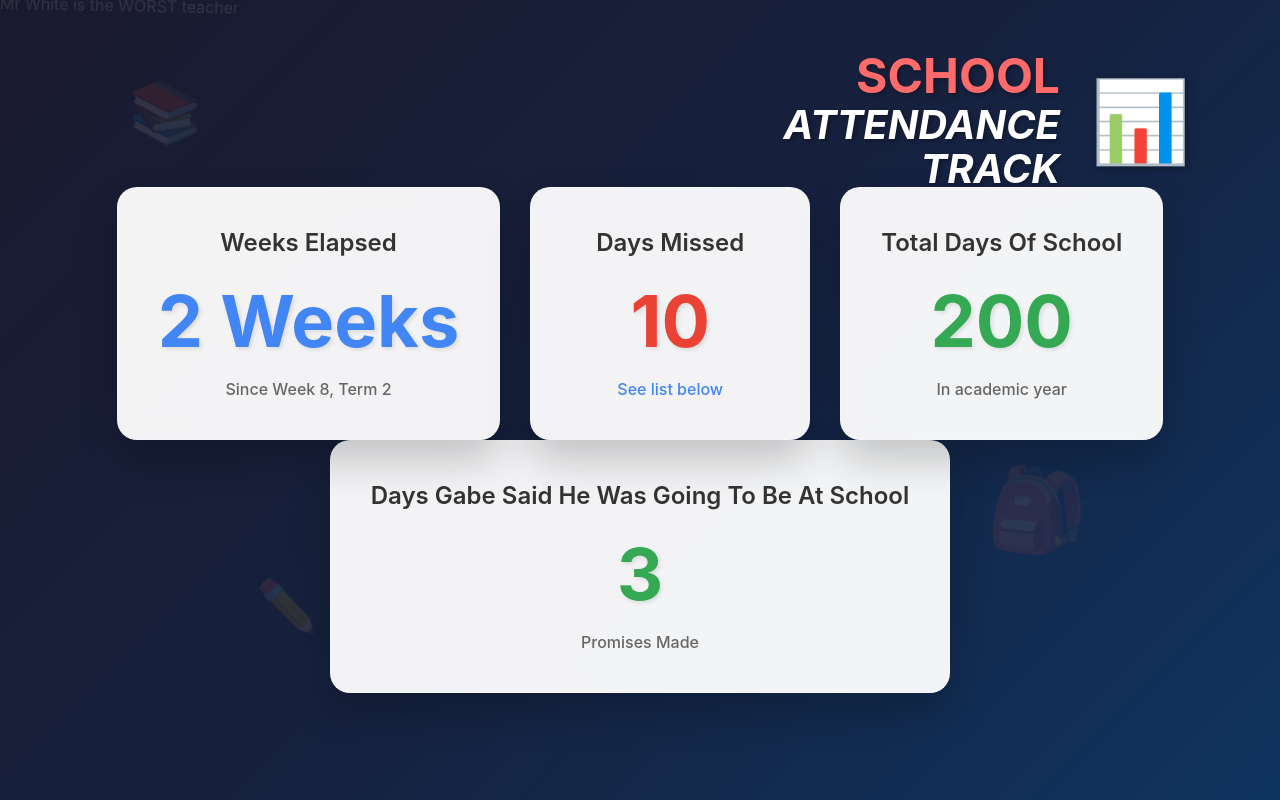
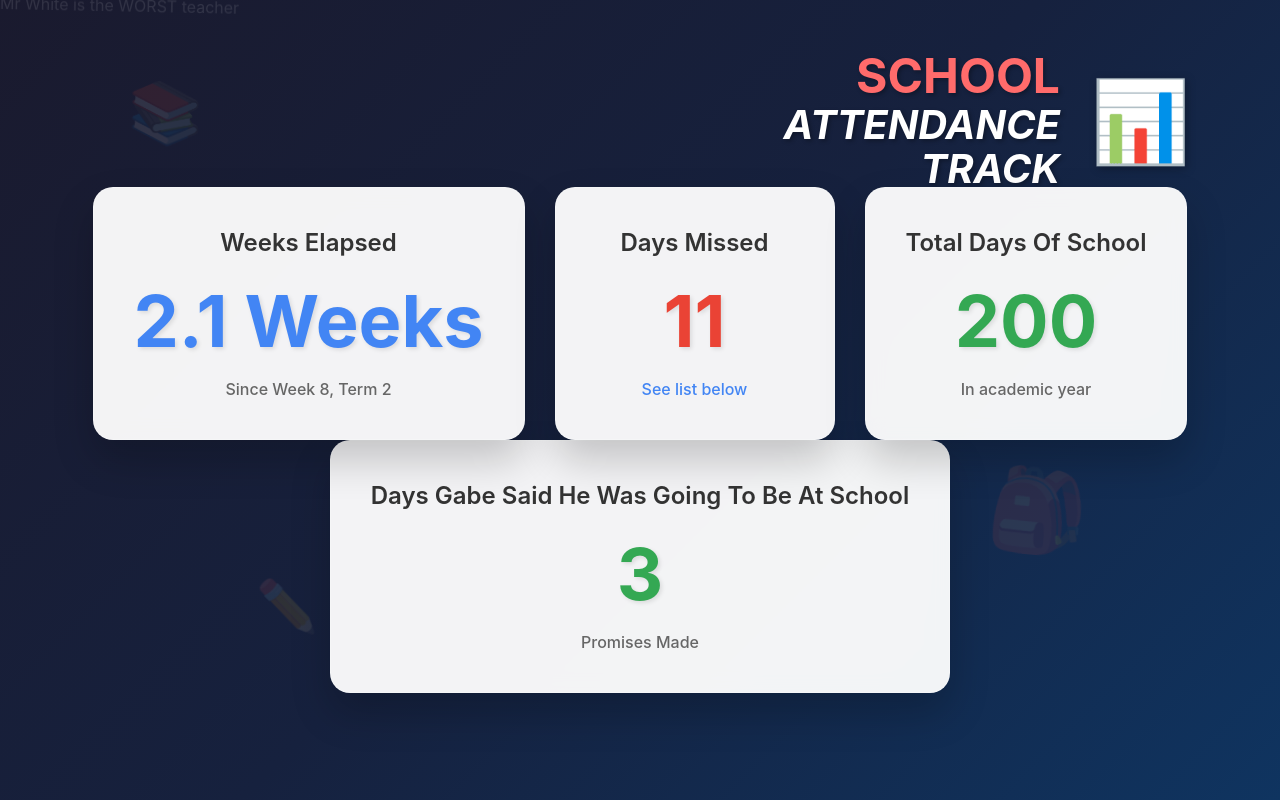
Before and after one commit to GabeTracker/GabeTracker, a plain HTML site: page index.html in a window 1280 px wide. Drawn offline with Linux system fonts and the light colour scheme.

Commit message:
Update index.html

```diff
--- a/index.html
+++ b/index.html
@@ -232,13 +232,13 @@
     <div class="main-content">
         <div class="stat-card">
             <div class="stat-title">Weeks Elapsed</div>
-            <div class="stat-number days-total" id="weeksElapsed">2 Weeks</div>
+            <div class="stat-number days-total" id="weeksElapsed">2.1 Weeks </div>
             <div class="stat-subtitle">Since Week 8, Term 2</div>
         </div>
 
         <div class="stat-card">
             <div class="stat-title">Days Missed</div>
-            <div class="stat-number days-missed" id="missedDays">10</div>
+            <div class="stat-number days-missed" id="missedDays">11</div>
             <div class="stat-subtitle">
                 <a href="#" class="subtitle-link" onclick="showMissedDays()">See list below</a>
             </div>
@@ -260,7 +260,7 @@
 
     <script>
         function showMissedDays() {
-            alert('Missed Days List:\n\n• June 16 - Wasnt there at all.\n• June 17 - Wasnt there \n• June 18 - Was There for the last 2 periods of the day, but according to the 3 period rule, these were not eligible for counting as a day not missed.\n• June 19 - Gay little twink decided not to come today. \n• June 20 - Stayed home to watch XVideos \n• June 23 - Had a "Headache" \n• June 24 - Stayed home so he could animate Purry Forn \n• June 25 - Only came for 2 periods, Gooned to hatsune miku the rest. \n• June 26 - Decided gooning to the yearbook was more important than advancing his educational prowess \n• June 27 - Went to the Adult Mega Store and got a Ultra vibe 10000 instead of COMING TO FUCKING SCHOOL  ');
+            alert('Missed Days List:\n\n• June 16 - Wasnt there at all.\n• June 17 - Wasnt there \n• June 18 - Was There for the last 2 periods of the day, but according to the 3 period rule, these were not eligible for counting as a day not missed.\n• June 19 - Gay little twink decided not to come today. \n• June 20 - Stayed home to watch XVideos \n• June 23 - Had a "Headache" \n• June 24 - Stayed home so he could animate Purry Forn \n• June 25 - Only came for 2 periods, Gooned to hatsune miku the rest. \n• June 26 - Decided gooning to the yearbook was more important than advancing his educational prowess \n• June 27 - Went to the Adult Mega Store and got a Ultra vibe 10000 instead of COMING TO FUCKING SCHOOL \n• June 30 - Stayed home an listened to YE \n• July 1 - Uploaded Innapropriate content to the discord server, and beat it to cedric lou who');
         }
 
         // Update the counter dynamically based on school year progress
```
